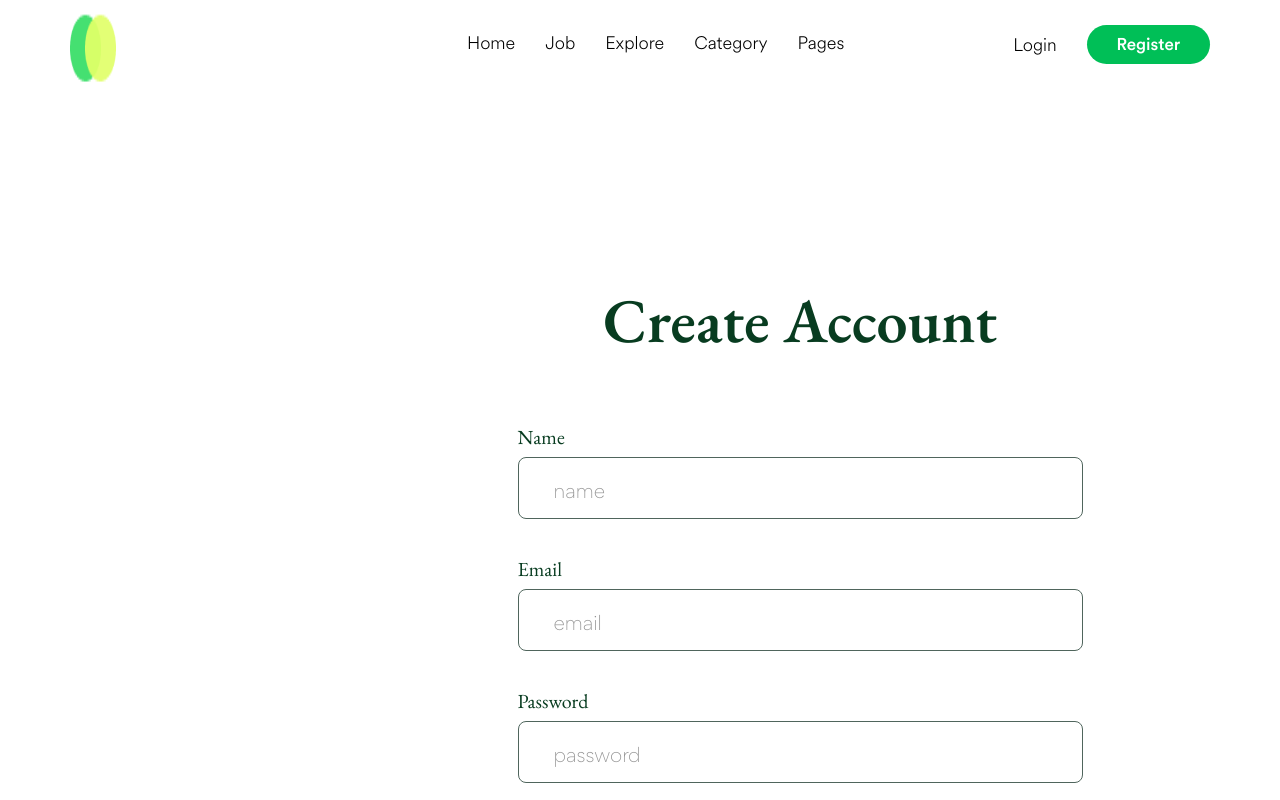
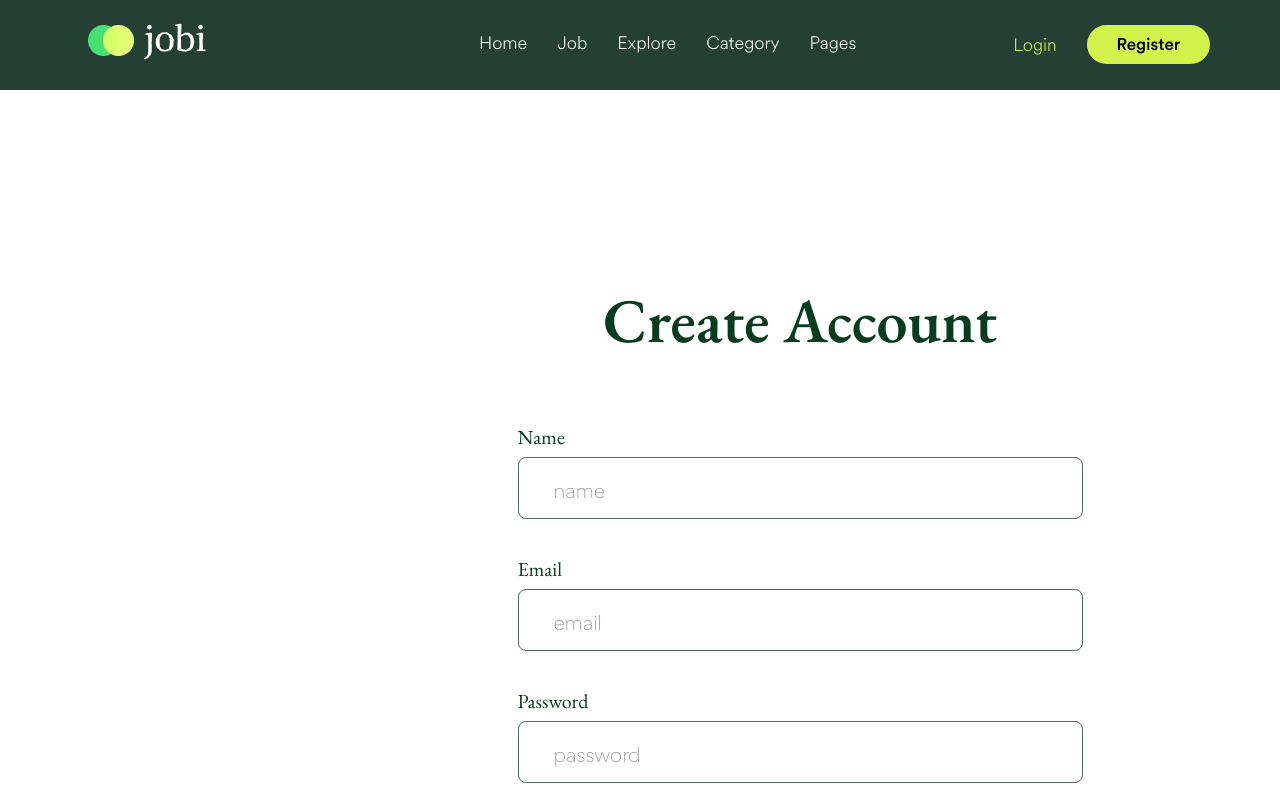
Before and after one commit to jobi-job-board/job-board, a Next.js app: page /register in a window 1280 px wide. Shown: the top 800 px of the page. Built offline with nearby package versions, Linux system fonts and the light colour scheme.

Commit message:
styled register page

```diff
--- a/src/app/register/page.js
+++ b/src/app/register/page.js
@@ -1,23 +1,24 @@
-"use client";
-import { useState } from "react";
-import { useRouter } from "next/navigation";
-import NavbarDark from "src/components/NavbarDark";
-import { authenticate } from "../lib/actions";
+'use client';
+import { useState } from 'react';
+import { useRouter } from 'next/navigation';
+import NavbarDark from 'src/components/NavbarDark';
+import { authenticate } from '../lib/actions';
+import Footer from 'src/components/footer';
 
 export default function Register() {
   const router = useRouter();
-  const [name, setName] = useState("");
-  const [email, setEmail] = useState("");
-  const [password, setPassword] = useState("");
-  const [error, setError] = useState("");
-  const [role, setRole] = useState("USER");
+  const [name, setName] = useState('');
+  const [email, setEmail] = useState('');
+  const [password, setPassword] = useState('');
+  const [error, setError] = useState('');
+  const [role, setRole] = useState('USER');
 
   async function handleSubmit(e) {
     e.preventDefault();
-    const response = await fetch("api/user/register", {
-      method: "POST",
+    const response = await fetch('api/user/register', {
+      method: 'POST',
       headers: {
-        "Content-Type": "application/json",
+        'Content-Type': 'application/json',
       },
       body: JSON.stringify({
         name,
@@ -30,7 +31,7 @@ export default function Register() {
     const info = await response.json();
     if (info.success) {
       authenticate({ email, password });
-      router.push("/");
+      router.push('/');
     } else {
       setError(info.error);
     }
@@ -86,6 +87,7 @@ export default function Register() {
           </button>
           <p>{error}</p>
         </form>
+        <Footer />
       </div>
     </>
   );
--- a/src/components/NavbarDark.js
+++ b/src/components/NavbarDark.js
@@ -1,15 +1,15 @@
-"use client";
-import Image from "next/image";
-import logoLight from "@/assets/logo-light.png";
-import Link from "next/link";
-import { List } from "phosphor-react";
-import { useState } from "react";
+'use client';
+import Image from 'next/image';
+import logoLight from '@/assets/logo-light.png';
+import Link from 'next/link';
+import { List } from 'phosphor-react';
+import { useState } from 'react';
 
 const Navbar = () => {
   const [showHamburger, setShowHamburger] = useState(false);
   return (
     <div>
-      <nav className="nav">
+      <nav className="nav navbar-dark">
         <div className="navbar-logo">
           <Link href="/">
             <Image src={logoLight} className="logo-light" alt="Company logo" />
@@ -24,7 +24,7 @@ const Navbar = () => {
             <List />
           </div>
           <div className="mobile-menu">
-            <ul className={`mobile-nav-menu ${showHamburger ? "" : "none"}`}>
+            <ul className={`mobile-nav-menu ${showHamburger ? '' : 'none'}`}>
               <li>
                 <Link href="/">Home</Link>
               </li>
@@ -55,32 +55,42 @@ const Navbar = () => {
           </div>
         </div>
         <div className="top-nav">
-          <ul className="navbar-menu flex">
+          <ul className="navbar-menu flex ">
             <li>
-              <Link href="/">Home</Link>
+              <Link className="text-white" href="/">
+                Home
+              </Link>
             </li>
             <li>
-              <Link href="/">Job</Link>
+              <Link className="text-white" href="/">
+                Job
+              </Link>
             </li>
             <li>
-              <Link href="/">Explore</Link>
+              <Link className="text-white" href="/">
+                Explore
+              </Link>
             </li>
             <li>
-              <Link href="/">Category</Link>
+              <Link className="text-white" href="/">
+                Category
+              </Link>
             </li>
             <li>
-              <Link href="/">Pages</Link>
+              <Link className="text-white" href="/">
+                Pages
+              </Link>
             </li>
           </ul>
         </div>
         <ul className="navbar-buttons flex">
           <li>
-            <a href="#" className="login">
+            <a href="#" className="login login-dark">
               Login
             </a>
           </li>
           <li>
-            <a href="#" className="btn-register">
+            <a href="#" className="btn-register btn-register-dark">
               Register
             </a>
           </li>
--- a/src/components/Register.js
+++ b/src/components/Register.js
@@ -1,6 +1,6 @@
 'use client';
 import React from 'react';
-import Footer from './Footer';
+import Footer from '@/components/footer';
 import NavbarLight from './NavbarLight';
 
 const Register = () => {
@@ -13,7 +13,6 @@ const Register = () => {
           <p>Create an Account & Start posting or hiring talents</p>
         </div>
       </header>
-      <main></main>
       <Footer />
     </div>
   );
--- a/src/partials/_navbar-dark.scss
+++ b/src/partials/_navbar-dark.scss
@@ -1,4 +1,20 @@
+@use './variables' as *;
+.navbar-dark {
+  background-color: $green-navbar-color;
+}
 .logo-light {
-  height: 90px;
-  aspect-ratio: auto 119 / 90;
+  margin: 18px;
 }
+
+.text-white {
+  color: #fff;
+}
+
+.login-dark {
+  color: $lime-green;
+}
+
+.btn-register-dark {
+  background-color: $lime-green;
+  color: rgba(0, 0, 0, 1) !important;
+}
--- a/src/partials/_variables.scss
+++ b/src/partials/_variables.scss
@@ -4,71 +4,71 @@
 // Custom Font
 
 @font-face {
-  font-family: "circular-std";
-  src: local("circular-std"),
-    url("../fonts/circular-std-medium-500.ttf") format("truetype");
+  font-family: 'circular-std';
+  src: local('circular-std'),
+    url('../fonts/circular-std-medium-500.ttf') format('truetype');
 }
 @font-face {
-  font-family: "circular-std-light";
-  src: local("circular-std-light"),
-    url("../fonts/circular-std-light.otf") format("opentype");
+  font-family: 'circular-std-light';
+  src: local('circular-std-light'),
+    url('../fonts/circular-std-light.otf') format('opentype');
 }
 
 @font-face {
-  font-family: "gordita-bold";
-  src: local("gordita-bold"),
-    url("../fonts/gordita-bold.otf") format("opentype");
+  font-family: 'gordita-bold';
+  src: local('gordita-bold'),
+    url('../fonts/gordita-bold.otf') format('opentype');
 }
 
 @font-face {
-  font-family: "gordita-light";
-  src: local("gordita-light"),
-    url("../fonts/gordita-light.otf") format("opentype");
+  font-family: 'gordita-light';
+  src: local('gordita-light'),
+    url('../fonts/gordita-light.otf') format('opentype');
 }
 
 @font-face {
-  font-family: "gordita-regular";
-  src: local("gordita-regular"),
-    url("../fonts/gordita-regular.otf") format("opentype");
+  font-family: 'gordita-regular';
+  src: local('gordita-regular'),
+    url('../fonts/gordita-regular.otf') format('opentype');
 }
 
 @font-face {
-  font-family: "EB Garamond";
-  src: url("../fonts/EBGaramond-VariableFont_wght.ttf");
+  font-family: 'EB Garamond';
+  src: url('../fonts/EBGaramond-VariableFont_wght.ttf');
 }
 
 //Font Families
 
 @mixin circular-std-light {
-  font-family: "circular-std-light", serif;
+  font-family: 'circular-std-light', serif;
   font-weight: 400;
 }
 
 @mixin circular-std {
-  font-family: "circular-std", serif;
+  font-family: 'circular-std', serif;
   font-weight: 500;
 }
 @mixin garamond-bold {
-  font-family: "EB Garamond", serif;
+  font-family: 'EB Garamond', serif;
   font-weight: 600;
 }
 
 @mixin garamond-light {
-  font-family: "EB Garamond", serif;
+  font-family: 'EB Garamond', serif;
   font-weight: 500;
 }
 
 @mixin gordita-bold {
-  font-family: "gordita-bold", serif;
+  font-family: 'gordita-bold', serif;
   font-weight: 600;
 }
 @mixin gordita-regular {
-  font-family: "gordita-regular", serif;
+  font-family: 'gordita-regular', serif;
   font-weight: 500;
 }
 
 @mixin gordita-light {
-  font-family: "gordita-light", serif;
+  font-family: 'gordita-light', serif;
   font-weight: 400;
 }
 
@@ -96,3 +96,4 @@ $header-green: rgba(37, 64, 53, 1);
 $lime-green: rgba(210, 243, 76, 1);
 $green-wrapper: rgba(240, 245, 243, 1);
 $green-button-color: rgba(49, 121, 90, 1);
+$green-navbar-color: rgba(36, 64, 52, 1);
```
Also changed, not shown: public/assets/logo-light.png.
